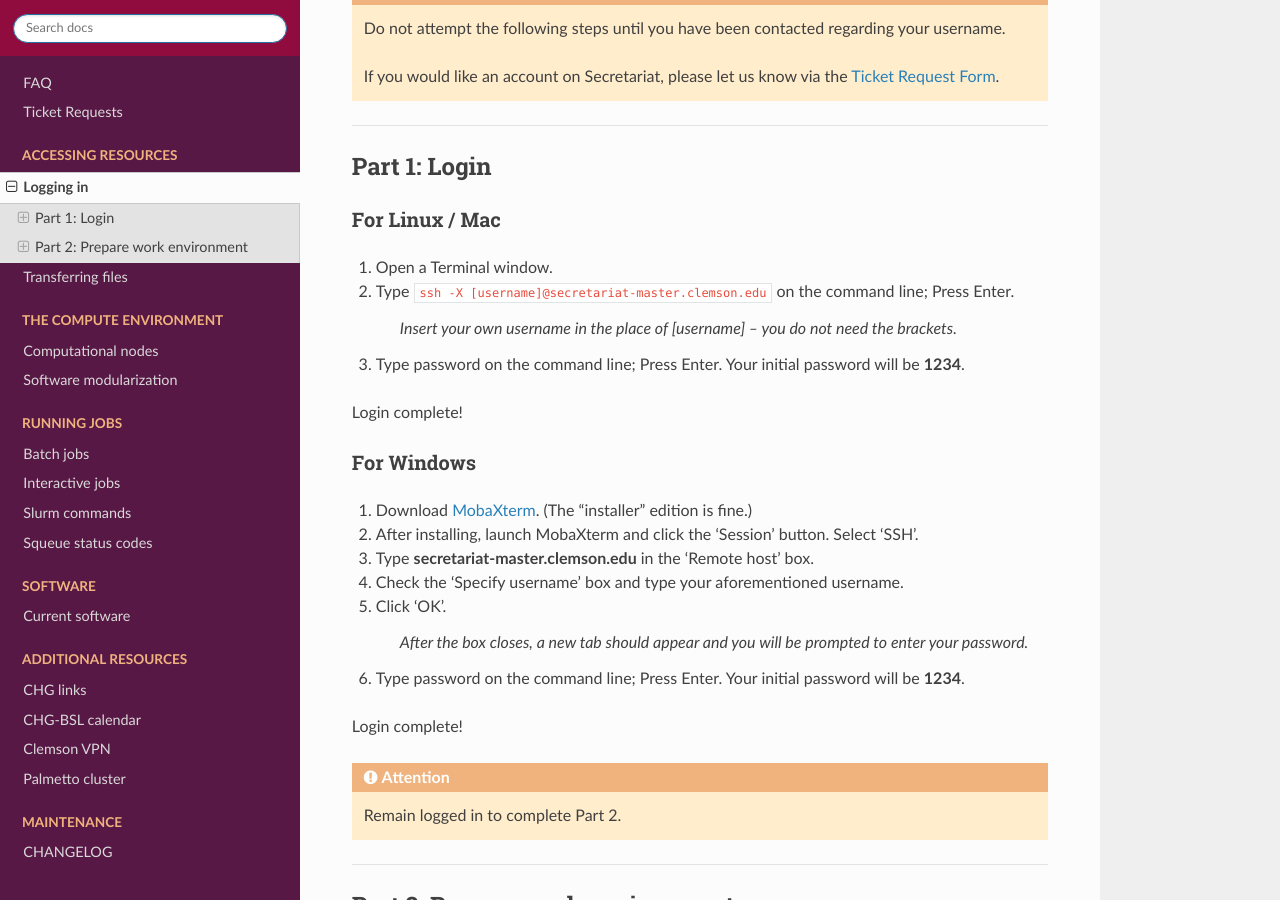
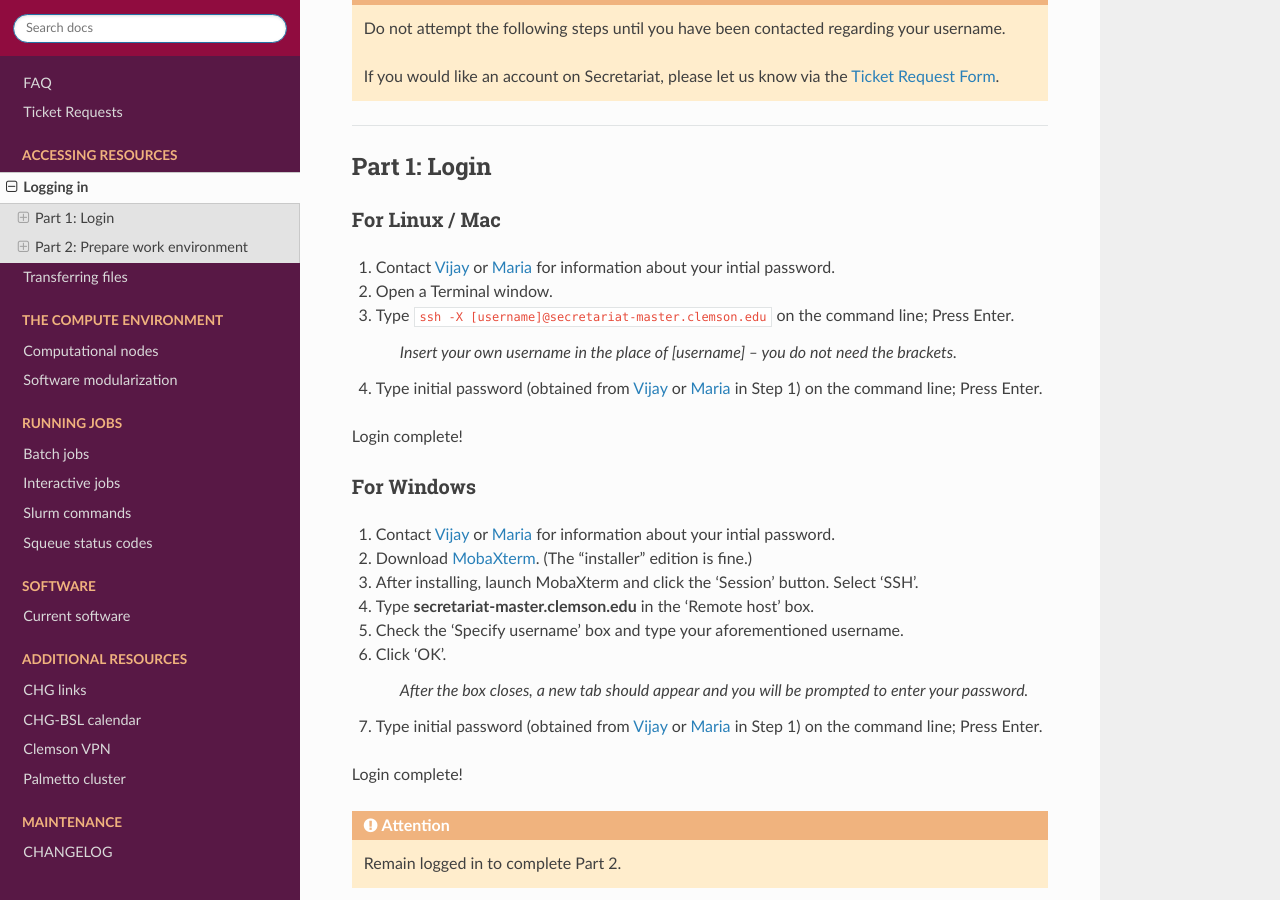
Before and after one commit to amalgamaria/secretariat, a Sphinx documentation site: the page built from docs/access/login.rst, in a window 1280 px wide and 900 px high, scrolled down 256 px. Built offline with Sphinx 7.4.7 and the Read the Docs theme 2.0.0, drawn with Linux system fonts in a browser that asks for light colours.

Commit message:
Update password info

```diff
--- a/docs/access/login.rst
+++ b/docs/access/login.rst
@@ -16,27 +16,29 @@ Part 1: Login
 For Linux / Mac
 ---------------
 
-1. Open a Terminal window.
-2. Type ``ssh -X [username]@secretariat-master.clemson.edu`` on the command line; Press Enter.
+1. Contact `Vijay`_ or `Maria`_	for information	about your intial password.
+2. Open a Terminal window.
+3. Type ``ssh -X [username]@secretariat-master.clemson.edu`` on the command line; Press Enter.
 
 	*Insert your own username in the place of [username] -- you do not need the brackets.*
 
-3. Type password on the command line; Press Enter. Your initial password will be **1234**.
+4. Type initial password (obtained from `Vijay`_ or `Maria`_ in Step 1) on the command line; Press Enter.
 
 Login complete!
 
 For Windows
 -----------
 
-1. Download `MobaXterm`_. (The "installer" edition is fine.)
-2. After installing, launch MobaXterm and click the 'Session' button. Select 'SSH'.
-3. Type **secretariat-master.clemson.edu** in the 'Remote host' box.
-4. Check the 'Specify username' box and type your aforementioned username.
-5. Click 'OK'.
+1. Contact `Vijay`_ or `Maria`_ for information about your intial password.
+2. Download `MobaXterm`_. (The "installer" edition is fine.)
+3. After installing, launch MobaXterm and click the 'Session' button. Select 'SSH'.
+4. Type **secretariat-master.clemson.edu** in the 'Remote host' box.
+5. Check the 'Specify username' box and type your aforementioned username.
+6. Click 'OK'.
 
 	*After the box closes, a new tab should appear and you will be prompted to enter your password.*
 
-6. Type password on the command line; Press Enter. Your initial password will be **1234**.
+7. Type initial password (obtained from `Vijay`_ or `Maria`_ in Step 1) on the command line; Press Enter.
 
 Login complete!
 
```
